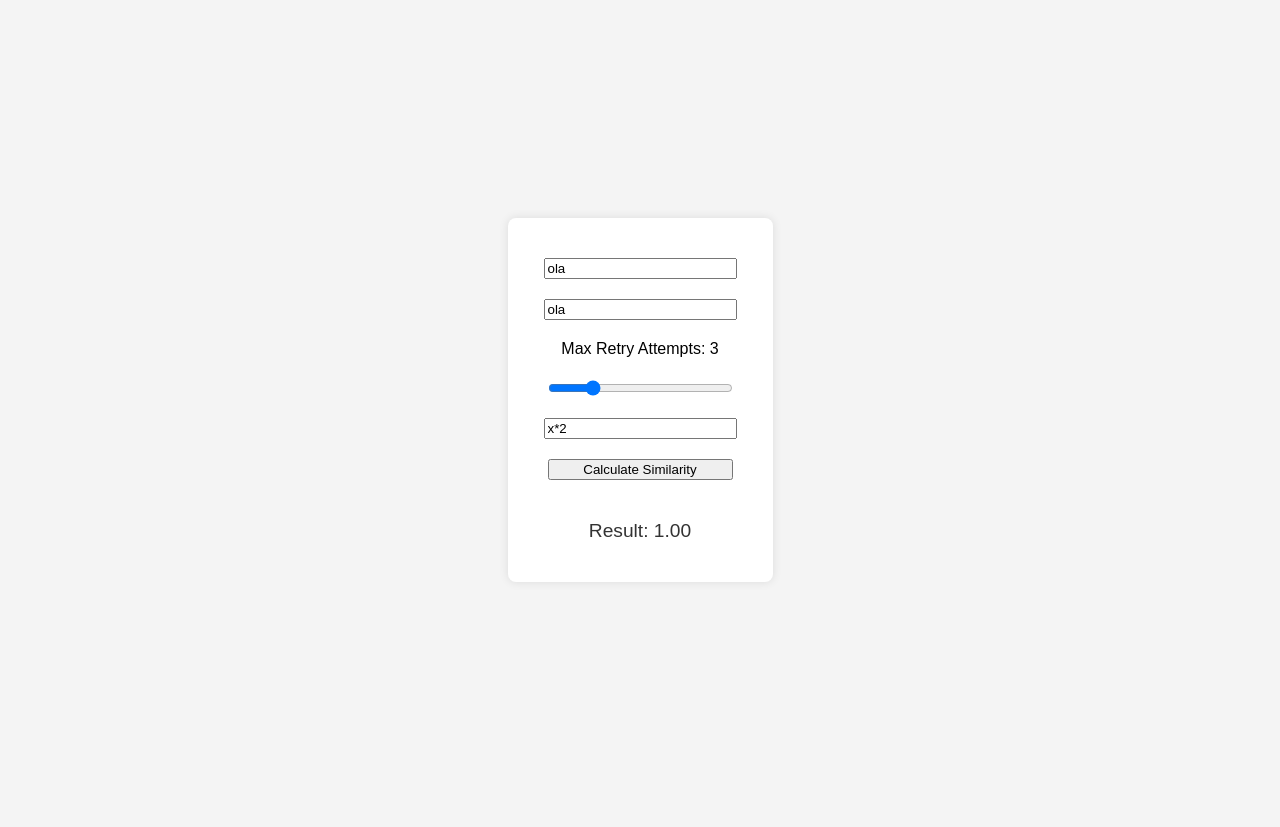
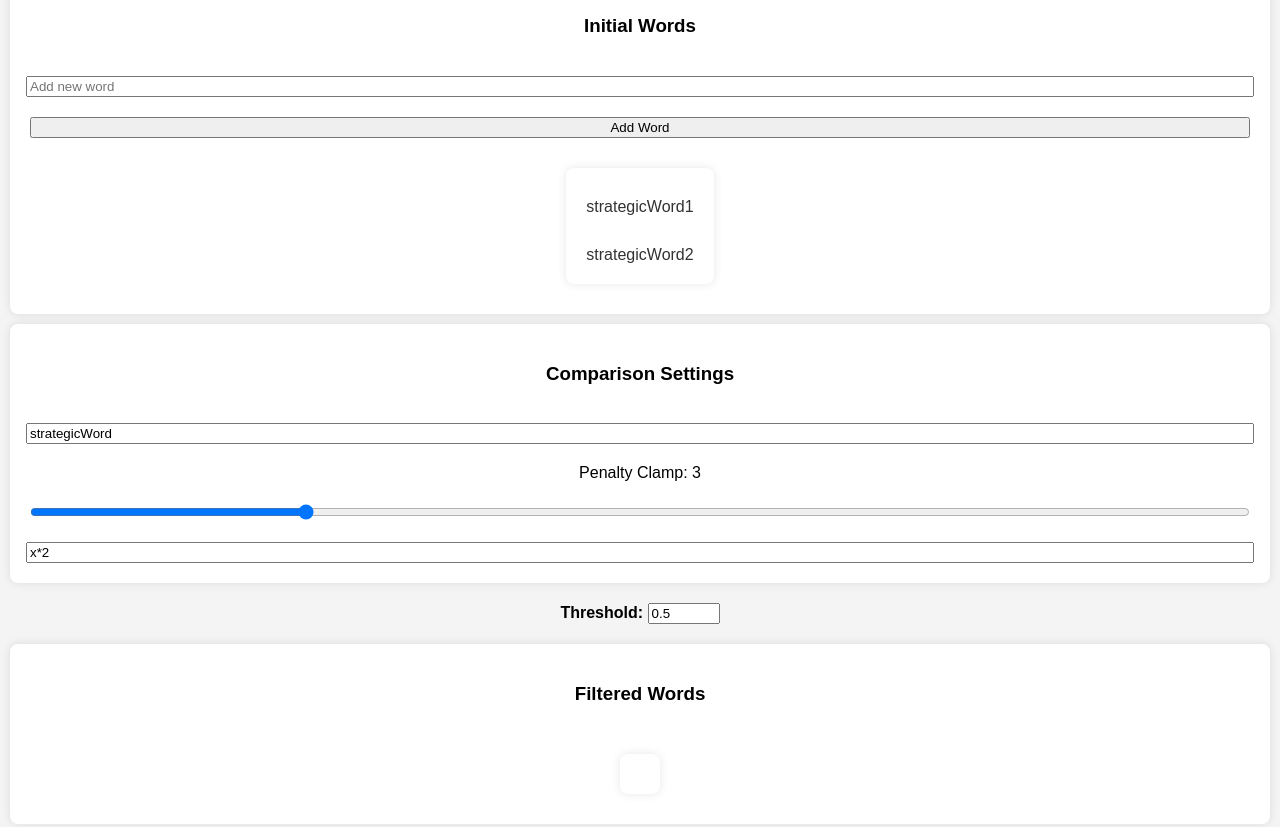
Before and after one commit to pedrohcdo/PedroThermoDistance, a plain HTML site: page index.html in a window 1280 px wide. Before the commit the page ends 800 px from the top, so only its background shows below. Drawn offline with Linux system fonts and the light colour scheme.

Commit message:
Update index.html

```diff
--- a/index.html
+++ b/index.html
@@ -3,7 +3,7 @@
 <head>
 <meta charset="UTF-8">
 <meta name="viewport" content="width=device-width, initial-scale=1.0">
-<title>PHC Similarity Test</title>
+<title>PHC Similarity Pipeline</title>
 <style>
     body {
         font-family: Arial, sans-serif;
@@ -14,38 +14,95 @@
         background-color: #f4f4f4;
         margin: 0;
     }
-    .container {
+    .container, .list-container {
         display: flex;
         flex-direction: column;
         align-items: center;
         gap: 20px;
         background-color: #fff;
-        padding: 40px;
+        padding: 20px;
         box-shadow: 0 0 10px rgba(0,0,0,0.1);
         border-radius: 8px;
+        margin: 10px;
     }
-    .result {
-        margin-top: 20px;
-        font-size: 1.2em;
+    .horizontal {
+        flex-direction: row;
+        justify-content: center;
+        width: 100%;
+        overflow-x: auto;
+    }
+    .result, .list-item {
+        margin-top: 10px;
+        font-size: 1em;
         color: #333;
     }
-    input[type="text"], input[type="range"], button {
+    input[type="text"], input[type="range"], button, select {
         width: 100%;
+    }
+    #thresholdDisplay {
+        text-align: center;
+        font-weight: bold;
+        margin: 20px;
+        background-color: transparent;
+        box-shadow: none;
     }
 </style>
 </head>
-<body onload="calculateSimilarity()">
-<div class="container">
-    <input type="text" id="text1" placeholder="Enter first text" value="ola">
-    <input type="text" id="text2" placeholder="Enter second text" value="ola">
-    <label for="maxAttempts">Max Retry Attempts: <span id="retryValue">3</span></label>
-    <input type="range" id="maxAttempts" min="1" max="10" value="3" oninput="document.getElementById('retryValue').textContent = value">
-    <input type="text" id="penaltyFunction" placeholder="Enter penalty function, e.g., x*2" value="x*2">
-    <button onclick="calculateSimilarity()">Calculate Similarity</button>
-    <div id="result" class="result">Result: </div>
+<body>
+<div class="horizontal">
+    <div class="container">
+        <h3>Initial Words</h3>
+        <input type="text" id="newWord" placeholder="Add new word">
+        <button onclick="addWord()">Add Word</button>
+        <div class="list-container" id="wordList">
+            <!-- Initial words will be added by JavaScript -->
+        </div>
+    </div>
+
+    <div class="container">
+        <h3>Comparison Settings</h3>
+        <input type="text" id="comparisonText" placeholder="Comparison text" value="strategicWord">
+        <label for="penaltyClamp">Penalty Clamp: <span id="clampValue">3</span></label>
+        <input type="range" id="penaltyClamp" min="1" max="10" value="3" oninput="document.getElementById('clampValue').textContent = value">
+        <input type="text" id="penaltyFunction" value="x*2">
+    </div>
+
+    <div id="thresholdDisplay">
+        Threshold: <input type="number" id="threshold" value="0.5" min="0" max="1" step="0.01">
+    </div>
+
+    <div class="container">
+        <h3>Filtered Words</h3>
+        <div class="list-container" id="filteredWords">
+            <!-- Filtered words will appear here -->
+        </div>
+    </div>
 </div>
 
 <script>
+const initialWords = ["strategicWord1", "strategicWord2", /* Add 28 more words */];
+const wordList = document.getElementById('wordList');
+const filteredWords = document.getElementById('filteredWords');
+
+function addWord() {
+    const newWord = document.getElementById('newWord').value;
+    if (newWord) {
+        initialWords.push(newWord);
+        populateWordList();
+        document.getElementById('newWord').value = ''; // Clear the input box
+    }
+}
+
+function populateWordList() {
+    wordList.innerHTML = '';
+    initialWords.forEach(word => {
+        const div = document.createElement('div');
+        div.textContent = word;
+        div.className = 'list-item';
+        wordList.appendChild(div);
+    });
+}
+
 function calculatePHCSimilarity(firstText, secondText, maxAttempts, penaltyFunction, mode = 'full') {
     const dp = new Array(firstText.length + 1).fill(null).map(() =>
         new Array(secondText.length + 1).fill(null).map(() =>
@@ -93,16 +150,31 @@ function calculatePHCSimilarity(firstText, secondText, maxAttempts, penaltyFunct
     return similarity(dp[firstText.length][secondText.length][attempts]);
 }
 
-function calculateSimilarity() {
-    const text1 = document.getElementById('text1').value;
-    const text2 = document.getElementById('text2').value;
-    const maxAttempts = parseInt(document.getElementById('maxAttempts').value, 10);
-    const penaltyFuncStr = document.getElementById('penaltyFunction').value;
-    const penaltyFunction = new Function('x', 'return ' + penaltyFuncStr);
+function updateFilteredWords() {
+    const comparisonText = document.getElementById('comparisonText').value;
+    const clamp = parseInt(document.getElementById('penaltyClamp').value, 10);
+    const penaltyFunc = new Function('x', 'return ' + document.getElementById('penaltyFunction').value);
+    const threshold = parseFloat(document.getElementById('threshold').value);
 
-    const result = calculatePHCSimilarity(text1, text2, maxAttempts, penaltyFunction);
-    document.getElementById('result').textContent = 'Result: ' + result.toFixed(2);
+    filteredWords.innerHTML = '';
+    initialWords.forEach(word => {
+        const similarity = calculatePHCSimilarity(word, clamp, penaltyFunc);
+        if (similarity >= threshold) {
+            const div = document.createElement('div');
+            div.textContent = `${word} - ${similarity.toFixed(2)}%`;
+            div.className = 'list-item';
+            filteredWords.appendChild(div);
+        }
+    });
 }
+
+// Initialize word list and set up event listeners
+populateWordList();
+document.getElementById('comparisonText').addEventListener('input', updateFilteredWords);
+document.getElementById('penaltyClamp').addEventListener('input', updateFilteredWords);
+document.getElementById('penaltyFunction').addEventListener('input', updateFilteredWords);
+document.getElementById('threshold').addEventListener('input', updateFilteredWords);
+
 </script>
 </body>
 </html>
```
